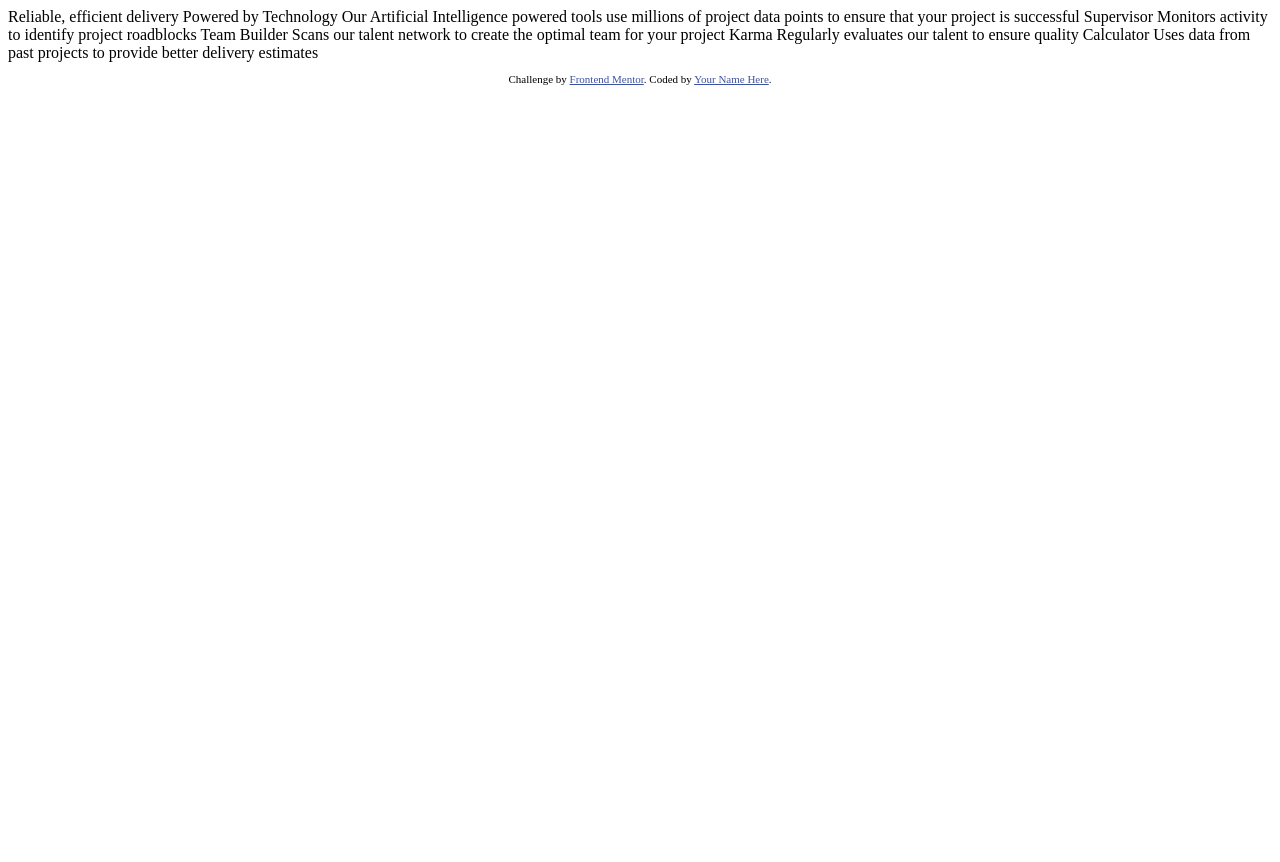
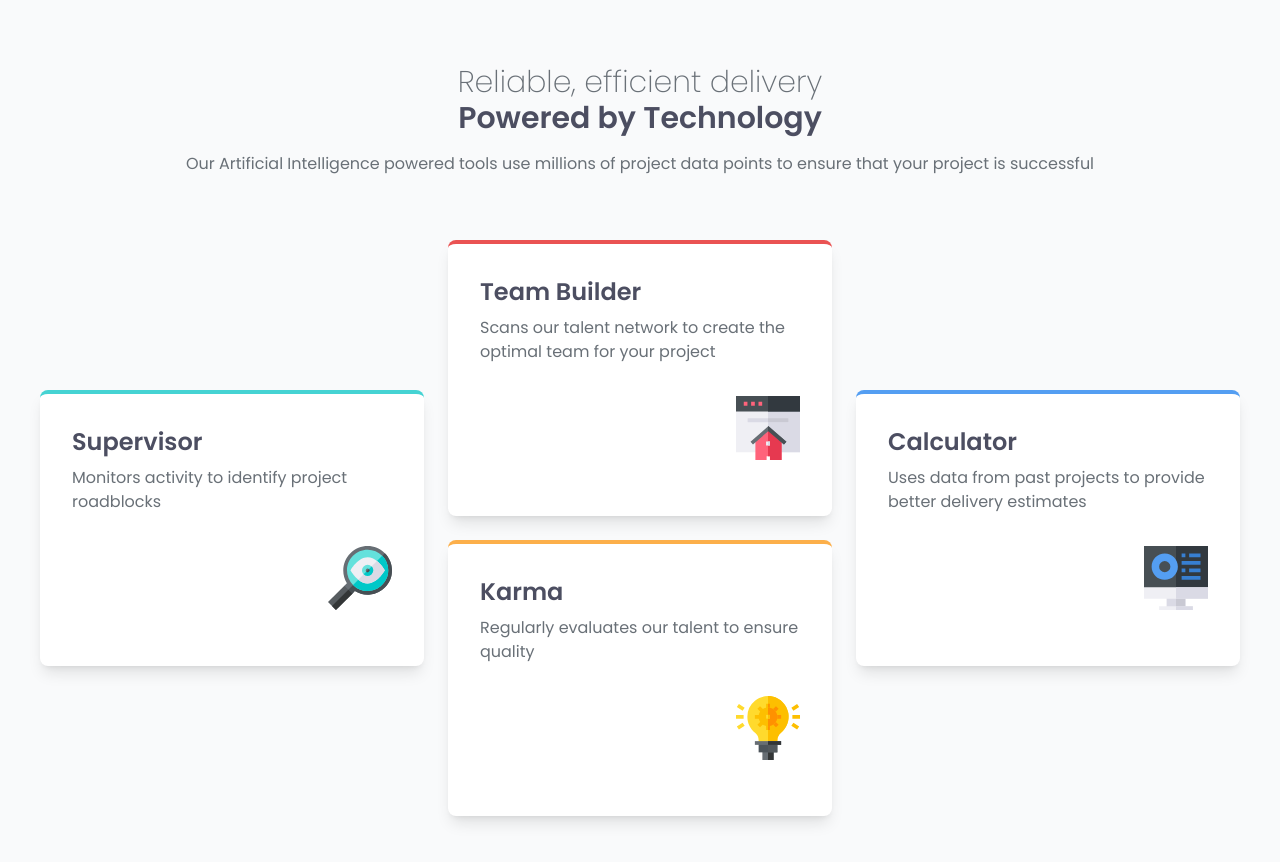
Before and after one commit to yunxiaodao/frontend-mentor-four-card-feature-section, a plain HTML site: page index.html in a window 1280 px wide. Before the commit the page ends 800 px from the top, so only its background shows below. Drawn offline with nearby package versions, Linux system fonts and the light colour scheme.

Commit message:
feat(index): Build Four card feature section page

```diff
--- a/index.html
+++ b/index.html
@@ -1,45 +1,151 @@
-<!DOCTYPE html>
+<!doctype html>
 <html lang="en">
   <head>
-  <meta charset="UTF-8">
-  <meta name="viewport" content="width=device-width, initial-scale=1.0"> <!-- displays site properly based on user's device -->
+    <meta charset="UTF-8" />
+    <meta name="viewport" content="width=device-width, initial-scale=1.0" />
+    <!-- displays site properly based on user's device -->
 
-  <link rel="icon" type="image/png" sizes="32x32" href="./images/favicon-32x32.png">
+    <link
+      rel="icon"
+      type="image/png"
+      sizes="32x32"
+      href="./images/favicon-32x32.png"
+    />
 
     <title>Frontend Mentor | Four card feature section</title>
 
+    <!-- 引入 Poppins 字体 -->
+    <link
+      href="https://fonts.googleapis.com/css2?family=Poppins:wght@200;400;600&display=swap"
+      rel="stylesheet"
+    />
+    <!-- Tailwind CSS -->
+    <script src="https://cdn.tailwindcss.com"></script>
+
+    <script>
+      tailwind.config = {
+        theme: {
+          extend: {
+            colors: {
+              // 主色
+              primary: {
+                red: '#ea5353',
+                cyan: '#45d3d3',
+                orange: '#fcaf4a',
+                blue: '#549ef2',
+              },
+              // 中性色
+              neutral: {
+                'grey-500': '#4c4e61',
+                'grey-400': '#697077',
+                white: '#ffffff',
+              },
+            },
+            fontFamily: {
+              poppins: ['Poppins', 'sans-serif'],
+            },
+            fontSize: {
+              base: '15px',
+            },
+          },
+        },
+      };
+    </script>
     <!-- Feel free to remove these styles or customise in your own stylesheet 👍 -->
     <style>
-    .attribution { font-size: 11px; text-align: center; }
-    .attribution a { color: hsl(228, 45%, 44%); }
+      /* .attribution {
+        font-size: 11px;
+        text-align: center;
+      }
+      .attribution a {
+        color: hsl(228, 45%, 44%);
+      } */
     </style>
   </head>
-<body>
+  <body class="font-poppins">
+    <main class="space-y-16 px-10 py-16 bg-gray-50">
+      <header class="space-y-4">
+        <h1 class="text-3xl text-center whitespace-nowrap">
+          <span class="font-extralight text-neutral-grey-400"
+            >Reliable, efficient delivery</span
+          ><br /><span class="font-semibold text-neutral-grey-500"
+            >Powered by Technology</span
+          >
+        </h1>
+        <p class="font-normal text-neutral-grey-400 text-center">
+          Our Artificial Intelligence powered tools use millions of project data
+          points to ensure that your project is successful
+        </p>
+      </header>
+      <section aria-label="AI powered tools" class="grid grid-cols-1 gap-6 m-auto sm:grid-cols-2 lg:grid-cols-3 lg:grid-rows-4 ">
+        <article
+          class="relative space-y-2 p-8 border-t-4 border-primary-cyan rounded-lg shadow-lg bg-white lg:col-start-1 lg:col-end-2 lg:row-start-2 lg:row-end-4"
+        >
+          <h2 class="text-2xl font-semibold text-neutral-grey-500">
+            Supervisor
+          </h2>
+          <p class="text-normal text-neutral-grey-400">
+            Monitors activity to identify project roadblocks
+          </p>
+          <img
+            src="./images/icon-supervisor.svg"
+            alt="Supervisor icon"
+            class="ml-auto py-6 object-cover"
+          />
+        </article>
+        <article
+          class="relative space-y-2 p-8 border-t-4 border-primary-red rounded-lg shadow-lg bg-white lg:col-start-2 lg:col-end-3 lg:row-start-1 lg:row-end-3"
+        >
+          <h2 class="text-2xl font-semibold text-neutral-grey-500">
+            Team Builder
+          </h2>
+          <p class="text-normal text-neutral-grey-400">
+            Scans our talent network to create the optimal team for your project
+          </p>
+          <img
+            src="./images/icon-team-builder.svg"
+            alt="Supervisor icon"
+            class="ml-auto py-6 object-cover"
+          />
+        </article>
+        <article
+          class="relative space-y-2 p-8 border-t-4 border-primary-orange rounded-lg shadow-lg bg-white lg:col-start-2 lg:col-end-3 lg:row-start-3 lg:row-end-5"
+        >
+          <h2 class="text-2xl font-semibold text-neutral-grey-500">Karma</h2>
+          <p class="text-normal text-neutral-grey-400">
+            Regularly evaluates our talent to ensure quality
+          </p>
+          <img
+            src="./images/icon-karma.svg"
+            alt="Supervisor icon"
+            class="ml-auto py-6 object-cover"
+          />
+        </article>
+        <article
+          class="relative space-y-2 p-8 border-t-4 border-primary-blue rounded-lg shadow-lg bg-white lg:col-start-3 lg:col-end-4 lg:row-start-2 lg:row-end-4"
+        >
+          <h2 class="text-2xl font-semibold text-neutral-grey-500">
+            Calculator
+          </h2>
+          <p class="text-normal text-neutral-grey-400">
+            Uses data from past projects to provide better delivery estimates
+          </p>
+          <img
+            src="./images/icon-calculator.svg"
+            alt="Supervisor icon"
+            class="ml-auto py-6 object-cover"
+          />
+        </article>
+      </section>
+    </main>
 
-  Reliable, efficient delivery
-  Powered by Technology
-
-  Our Artificial Intelligence powered tools use millions of project data points
-  to ensure that your project is successful
-
-  Supervisor
-  Monitors activity to identify project roadblocks
-
-  Team Builder
-  Scans our talent network to create the optimal team for your project
-
-  Karma
-  Regularly evaluates our talent to ensure quality
-
-  Calculator
-  Uses data from past projects to provide better delivery estimates
-
-
-  <footer>
+    <!-- <footer>
       <p class="attribution">
-      Challenge by <a href="https://www.frontendmentor.io?ref=challenge" target="_blank">Frontend Mentor</a>.
-      Coded by <a href="#">Your Name Here</a>.
+        Challenge by
+        <a href="https://www.frontendmentor.io?ref=challenge" target="_blank"
+          >Frontend Mentor</a
+        >. Coded by <a href="#">Your Name Here</a>.
       </p>
-  </footer>
+    </footer>  -->
   </body>
 </html>
```
Lines whose indentation alone changed are shown as unchanged.
